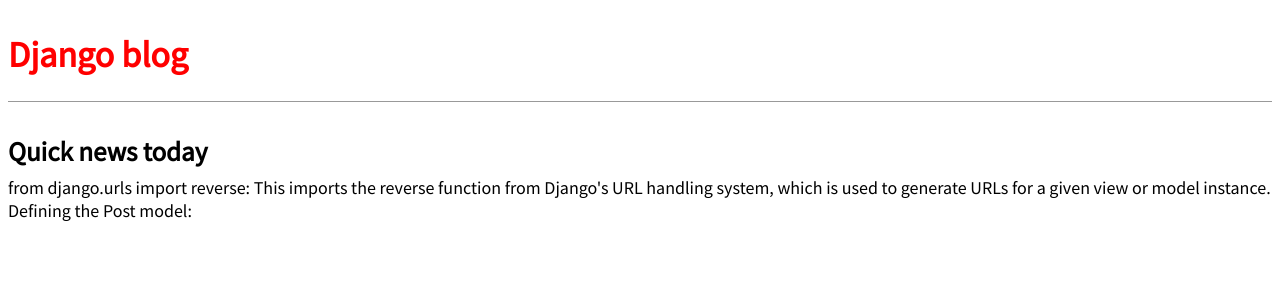
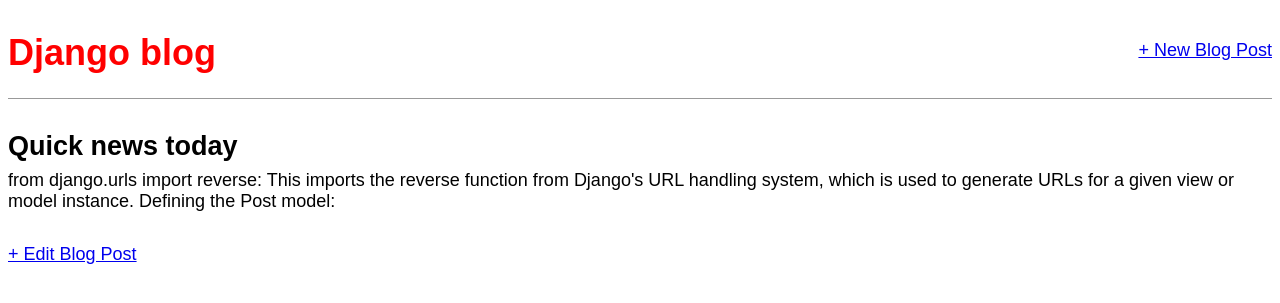
Before and after one commit to emarex1/blogsDjango, a Django app: page /post/1/ in a window 1280 px wide. Shown: the top 303 px of the page. Run offline with Django 4.2, Linux system fonts and the light colour scheme; data comes from the database, SQL or seed files in the repository; both versions use the stored data as it was after the commit; some web fonts are replaced.

Commit message:
create file

```diff
--- a/blog/tests.py
+++ b/blog/tests.py
@@ -18,7 +18,7 @@ class BlogTests(TestCase):
         )
 
     def test_post_model(self):
-        self.assertEqual(self.post.title, "A good title")
+        self.assertEqual(self.post.title, "A good 2 title")
         self.assertEqual(self.post.body, "Nice body content")
         self.assertEqual(self.post.author.username, "testuser")
         self.assertEqual(str(self.post), "A good title")
--- a/blog/urls.py
+++ b/blog/urls.py
@@ -1,8 +1,15 @@
+# blog/urls.py
 from django.urls import path
-from .views import BlogListView
-from .views import BlogListView, BlogDetailView
+from .views import (
+    BlogListView,
+    BlogDetailView,
+    BlogCreateView,
+    BlogUpdateView,  # new
+)
 
 urlpatterns = [
+    path("post/new/", BlogCreateView.as_view(), name="post_new"),
     path("post/<int:pk>/", BlogDetailView.as_view(), name="post_detail"),
+    path("post/<int:pk>/edit/", BlogUpdateView.as_view(), name="post_edit"),  # new
     path("", BlogListView.as_view(), name="home"),
 ]
--- a/blog/views.py
+++ b/blog/views.py
@@ -1,7 +1,7 @@
-# blog/views.py
-from django.views.generic import ListView
+from django.views.generic import ListView, DetailView
+from django.views.generic.edit import CreateView, UpdateView  # new
+
 from .models import Post
-from django.views.generic import ListView, DetailView
 
 
 class BlogListView(ListView):
@@ -12,3 +12,15 @@ class BlogListView(ListView):
 class BlogDetailView(DetailView):
     model = Post
     template_name = "post_detail.html"
+
+
+class BlogCreateView(CreateView):
+    model = Post
+    template_name = "post_new.html"
+    fields = ["title", "author", "body"]
+
+
+class BlogUpdateView(UpdateView):  # new
+    model = Post
+    template_name = "post_edit.html"
+    fields = ["title", "body"]
--- a/templates/base.html
+++ b/templates/base.html
@@ -1,18 +1,25 @@
-<!-- templates/base.html -->
 {% load static %}
 <html>
   <head>
     <title>Django blog</title>
-    <link rel="stylesheet" href="{% static 'css/base.css' %}" />
     <link
-      href="https://fonts.googleapis.com/css?family=Source+Sans+Pro:400"
+      href="https://fonts.googleapis.com/css?family=\
+      Source+Sans+Pro:400"
       rel="stylesheet"
     />
+    <link href="{% static 'css/base.css' %}" rel="stylesheet" />
   </head>
   <body>
-    <header>
-      <h1><a href="{% url 'home' %}">Django blog</a></h1>
-    </header>
-    <div>{% block content %} {% endblock content %}</div>
+    <div>
+      <header>
+        <div class="nav-left">
+          <h1><a href="{% url 'home' %}">Django blog</a></h1>
+        </div>
+        <div class="nav-right">
+          <a href="{% url 'post_new' %}">+ New Blog Post</a>
+        </div>
+      </header>
+      {% block content %} {% endblock content %}
+    </div>
   </body>
 </html>
--- a/templates/post_detail.html
+++ b/templates/post_detail.html
@@ -1,7 +1,8 @@
-<!-- templates/post_detail.html -->
 {% extends "base.html" %} {% block content %}
 <div class="post-entry">
   <h2>{{ post.title }}</h2>
   <p>{{ post.body }}</p>
 </div>
+
+<a href="{% url 'post_edit' post.pk %}">+ Edit Blog Post</a>
 {% endblock content %}
```
Also changed, not shown: templates/post_edit.html (added, +7 -0 lines), templates/post_new.html (added, +7 -0 lines), db.sqlite3.
